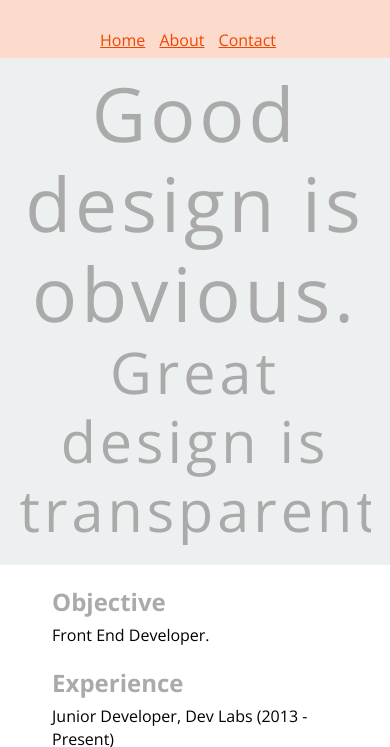
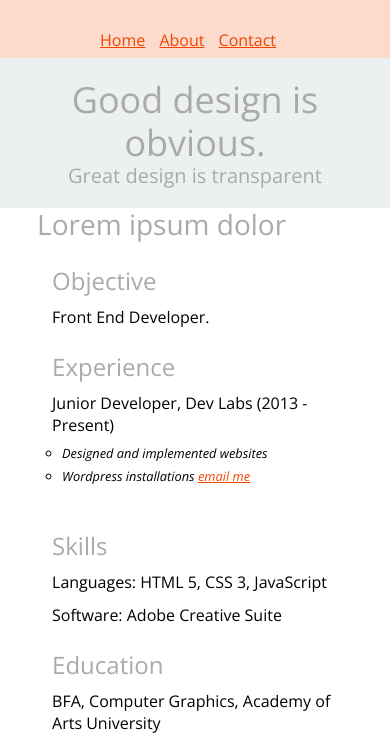
Before and after one commit to antoniormh/simple-site, a plain HTML site: page index.html in a window 390 px wide. Shown: the part 90-837 px from the top of the page. Drawn offline with nearby package versions, Linux system fonts and the light colour scheme.

Commit message:
fix font size issues with headings, DRY (dont repeat yourself) on column css

```diff
--- a/CSS/stylesheet.css
+++ b/CSS/stylesheet.css
@@ -54,32 +54,38 @@ body{
 h1{
     font-size: 3em;
     color: #aaa;
-    font-weight: bold;
+    font-weight: 300;
+    line-height: 120%;
 }
 h2{
     font-size: 2.5em;
     color: #aaa;
-    font-weight: bold;
+    font-weight: 300;
+    line-height: 120%;
 }
 h3{
     font-size: 2em;
     color: #aaa;
-    font-weight: bold;
+    font-weight: 300;
+    line-height: 120%;
 }
 h4{
     font-size: 1.75em;
     color: #aaa;
-    font-weight: bold;
+    font-weight: 300;
+    line-height: 120%;
 }
 h5{
     font-size: 1.5em;
     color: #aaa;
-    font-weight: bold;
+    font-weight: 300;
+    line-height: 120%;
 }
 h6{
     font-size: 1.25em;
     color: #aaa;
-    font-weight: bold;
+    font-weight: 300;
+    line-height: 120%;
 }
 /*links*/
 a{
@@ -186,28 +192,8 @@ a:active{
     height: 150px;
     background-color: #ECF0F1;
 }
-#hero-pic, #hero-pic-otherpages h3{
-    color: #f14500;
-    text-align: center;
-    font-size: 50px;
-    font-weight: 100;
-    line-height: 120%;
-    letter-spacing:4px;
-    font-family: 'Open Sans',Arial;
-    padding-top: 10px;
-}
 #hero-text{
     text-align: center;
-}
-#hero-text h3{
-    font-weight: 200;
-    font-size: 1.5em;
-}
-#hero-text h5{
-    font-weight: 200;
-    font-size: 1.15em;
-}
-#hero-text h3,#hero-text h5{
     line-height: 120%;
 }
 section#left-side{
@@ -326,45 +312,14 @@ section.main-content-sec li{
 
 }
 @media screen and (max-width: 900px){
-.wrapper {
+    .wrapper {
     width: 800px;
     }
-.one{
+    .one,.two,.three,.four,.five,.six,.seven,.eight,.nine,.ten,.eleven,.twelve{
     width: 100%;
-}
-.two{
+    }
+    .column{
     width: 100%;
-}
-.three{
-    width: 100%;
-
-}
-.four{
-    width: 100%;
-
-}
-.five{
-    width: 100%;
-
-}
-.six{
-    width: 100%;
-
-}
-.seven{
-    width: 100%;
-}
-.eight{
-    width: 100%;
-}
-.nine{
-    width: 100%;
-}
-.ten{
-    width: 100%;
-}
-    .column{
-        width: 100%;
     }
 }
 /*medium tablet landscape*/
@@ -478,33 +433,21 @@ section.main-content-sec li{
 @media screen and (max-width: 480px){
     h1{
         font-size: 2.75em;
-        color: #aaa;
-        font-weight: bold;
     }
     h2{
         font-size: 2.25em;
-        color: #aaa;
-        font-weight: bold;
     }
     h3{
         font-size: 1.75em;
-        color: #aaa;
-        font-weight: bold;
     }
     h4{
         font-size: 1.5em;
-        color: #aaa;
-        font-weight: bold;
     }
     h5{
         font-size: 1.25em;
-        color: #aaa;
-        font-weight: bold;
     }
     h6{
         font-size: 1.15em;
-        color: #aaa;
-        font-weight: bold;
     }
 
 }
--- a/index.html
+++ b/index.html
@@ -36,7 +36,7 @@
 <div id="hero-pic" class="container">
 	<div class="wrapper">
 		<div id="hero-text">
-			<h3>Good design is obvious.</h3>
+			<h2>Good design is obvious.</h2>
 			<h5>Great design is transparent</h5>
 			</h3>
 		</div>
@@ -51,6 +51,9 @@
 		<!-- Main Content -->
 		<div class="right" id="main-content-wrapper" class="wrapper">
 			<article>
+				<div class="row">
+					<h3>Lorem ipsum dolor</h3>
+				</div>
 				<!-- id="first-half-body"  id="second-half-body"-->
 				<div class="container left column six">
 					<section  class="main-content-sec row ">
```
